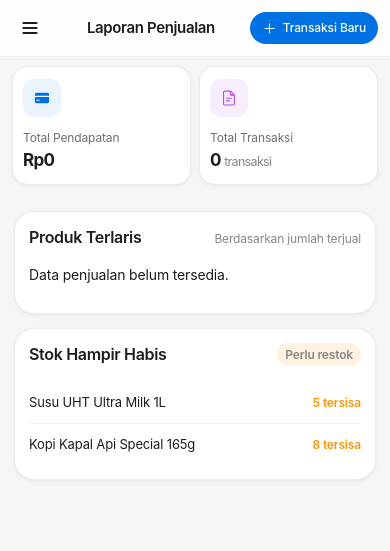
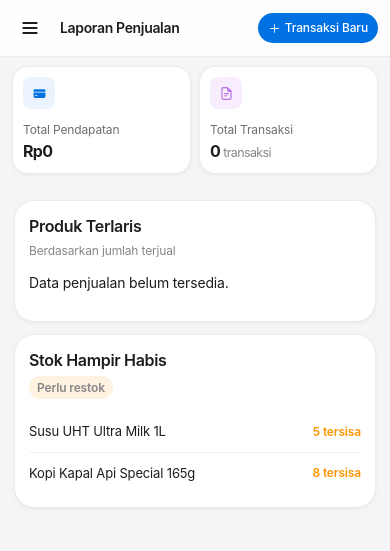
Before and after one commit to diyascode67/logprog-project, a Flask app: page /laporan in a window 390 px wide. Shown: the top 551 px of the page. Run offline with Flask 3, Linux system fonts and the light colour scheme; a user stored in the database is signed in; data comes from the database, SQL or seed files in the repository; data that the repository does not hold is empty.

Commit message:
fix: deep responsive overhaul v1.8 - topbar truncate, onboarding stack, toolbar wrap, kbd-badge hidden, deduplicate CSS

```diff
--- a/static/style.css
+++ b/static/style.css
@@ -2897,311 +2897,374 @@ tbody tr:hover {
 }
 
 /* ========================================================================= */
-/* RESPONSIVE — Mobile First (< 768px), Tablet (768–1100px), Desktop (>1100) */
+/* RESPONSIVE — Tablet (≤1100px), Mobile (≤767px), Small (≤400px)           */
 /* ========================================================================= */
+
+/* ── Fix topbar title overflow di semua ukuran ─────────────────────────────
+   Pastikan title tidak mendorong action buttons keluar layar.               */
+.topbar-title-group {
+  min-width: 0;
+  flex: 1;
+  overflow: hidden;
+}
+
+.topbar-title-group h1 {
+  overflow: hidden;
+  text-overflow: ellipsis;
+  white-space: nowrap;
+}
+
+/* Topbar actions tidak boleh shrink — tombol harus selalu terlihat */
+.topbar-actions {
+  flex-shrink: 0;
+}
 
 /* ── Tablet (768px – 1100px) ──────────────────────────────────────────────── */
 @media (max-width: 1100px) {
-  /* Sidebar menyempit tapi tetap ada */
   .sidebar {
     width: 220px;
   }
   .content {
     margin-left: 220px;
   }
-
-  /* Metric grid jadi 2 kolom */
   .metric-grid {
     grid-template-columns: repeat(2, 1fr);
     padding: 16px 20px 8px;
   }
-
-  /* Dashboard panels jadi 1 kolom */
   .dashboard-grid {
     grid-template-columns: 1fr;
     padding: 10px 20px 20px;
   }
-
-  /* POS layout: catalog atas, cart bawah */
   .pos-layout {
     grid-template-columns: 1fr;
     padding: 14px 20px 20px;
   }
-
   .pos-cart-panel {
     position: static;
     top: auto;
   }
-
   .product-cards-grid {
     max-height: 420px;
   }
-
   .topbar {
     padding: 12px 20px;
   }
-
   .flash-area {
     margin: 12px 20px 0;
   }
-
   .onboarding-panel {
     margin: 6px 20px 10px;
   }
 }
 
-/* ── Mobile (< 768px) ─────────────────────────────────────────────────────── */
+/* ── Mobile (≤767px) ──────────────────────────────────────────────────────── */
 @media (max-width: 767px) {
-  /* Sidebar: off-canvas slide-in */
+
+  /* ── Sidebar: off-canvas slide-in ─────────────────────────────────────── */
   .sidebar {
-    width: 260px;
+    width: 270px;
     transform: translateX(-100%);
     transition: transform 280ms var(--spring);
     box-shadow: none;
     padding: 24px 12px 20px;
   }
-
   .sidebar.open {
     transform: translateX(0);
-    box-shadow: 4px 0 40px rgba(0, 0, 0, 0.15);
-  }
-
-  /* Overlay saat sidebar terbuka */
+    box-shadow: 4px 0 40px rgba(0,0,0,0.15);
+  }
+  /* Dim overlay saat sidebar terbuka */
   .sidebar.open::after {
     content: '';
     position: fixed;
-    inset: 0 0 0 260px;
+    inset: 0 0 0 270px;
     z-index: -1;
-    background: rgba(0, 0, 0, 0.3);
+    background: rgba(0,0,0,0.30);
     backdrop-filter: blur(2px);
   }
 
-  /* Tombol hamburger muncul */
+  /* ── Content full width ─────────────────────────────────────────────────── */
+  .content {
+    margin-left: 0;
+  }
+
+  /* ── Hamburger button muncul ────────────────────────────────────────────── */
   .mobile-menu {
     display: grid;
     place-items: center;
     width: 36px;
     height: 36px;
+    flex-shrink: 0;
     border: 0;
     border-radius: var(--r-sm);
     background: transparent;
     color: var(--text-primary);
-    flex-shrink: 0;
-  }
-
-  /* Content full width */
-  .content {
-    margin-left: 0;
-  }
-
-  /* Topbar lebih compact */
+  }
+
+  /* ── Topbar: compact & tidak overflow ──────────────────────────────────── */
   .topbar {
     min-height: 56px;
-    padding: 10px 16px;
-    gap: 10px;
-  }
-
+    padding: 8px 14px;
+    gap: 8px;
+    flex-wrap: nowrap;
+  }
+  /* Title: truncate bila panjang */
   .topbar-title-group h1 {
-    font-size: 17px;
-  }
-
+    font-size: 16px;
+  }
   .topbar-title-group p {
     display: none;
   }
-
-  /* Sembunyikan "Online" badge & teks panjang di topbar actions */
+  /* Sembunyikan badge online di mobile */
   .online {
     display: none;
   }
-
+  /* Sembunyikan label teks ⌘K di mobile, hanya icon */
+  .kbd-badge {
+    display: none;
+  }
   /* Tombol topbar lebih kecil */
-  .topbar-actions .button {
-    min-height: 32px;
-    padding: 5px 12px;
+  .topbar-actions .button,
+  .topbar-actions .apple-pill-btn {
+    min-height: 30px;
+    padding: 4px 10px;
     font-size: 12px;
-  }
-
-  /* Flash area */
+    gap: 4px;
+  }
+  .topbar-actions .button .icon,
+  .topbar-actions .apple-pill-btn .icon {
+    width: 13px;
+    height: 13px;
+  }
+  /* Hanya tampilkan icon (tanpa teks) untuk tombol secondary di topbar */
+  .topbar-actions .button:not(.primary) .btn-label,
+  .topbar-actions .apple-pill-btn:not(.primary) .btn-label {
+    display: none;
+  }
+
+  /* ── Flash area ─────────────────────────────────────────────────────────── */
   .flash-area {
     margin: 10px 14px 0;
   }
 
-  /* Main body padding */
+  /* ── Main body ──────────────────────────────────────────────────────────── */
   .main-body {
-    padding-bottom: 24px;
-  }
-
-  /* Metric: 2 kolom kecil di mobile */
+    padding-bottom: 28px;
+  }
+
+  /* ── Metric grid: 2 kolom di mobile ────────────────────────────────────── */
   .metric-grid {
     grid-template-columns: repeat(2, 1fr);
     gap: 10px;
     padding: 12px 14px 6px;
   }
-
   .metric-card {
-    min-height: 100px;
-    padding: 14px 14px;
-  }
-
+    min-height: 96px;
+    padding: 12px 14px;
+  }
   .metric-card strong {
-    font-size: 19px;
-  }
-
-  /* Dashboard panels full width */
+    font-size: 18px;
+  }
+  .metric-icon {
+    width: 32px;
+    height: 32px;
+    border-radius: 8px;
+  }
+  .metric-icon svg {
+    width: 15px;
+    height: 15px;
+  }
+
+  /* ── Dashboard grid: 1 kolom ────────────────────────────────────────────── */
   .dashboard-grid {
     grid-template-columns: 1fr;
-    gap: 14px;
+    gap: 12px;
     padding: 8px 14px 16px;
   }
 
-  /* Onboarding panel */
+  /* ── Onboarding panel: stack vertikal di mobile ─────────────────────────── */
   .onboarding-panel {
+    flex-direction: column;
+    align-items: flex-start;
     margin: 4px 14px 8px;
-    padding: 14px 16px;
-    gap: 12px;
-  }
-
-  /* Tabel: scroll horizontal */
-  .table-scroll {
-    overflow-x: auto;
-    -webkit-overflow-scrolling: touch;
-  }
-
-  table {
-    min-width: 520px;
-  }
-
-  /* Panel padding lebih kecil */
+    padding: 16px;
+    gap: 10px;
+  }
+  .onboarding-body p {
+    font-size: 12px;
+  }
+
+  /* ── Panel padding ──────────────────────────────────────────────────────── */
   .report-panel,
   .chart-panel,
   .low-stock {
     padding: 14px;
   }
-
-  /* POS Layout: full stack mobile */
+  .table-panel {
+    padding: 14px;
+  }
+
+  /* ── Tabel: scroll horizontal ───────────────────────────────────────────── */
+  .table-scroll {
+    overflow-x: auto;
+    -webkit-overflow-scrolling: touch;
+  }
+  table {
+    min-width: 500px;
+  }
+  th, td {
+    white-space: nowrap;
+    font-size: 12.5px;
+    padding: 9px 10px;
+  }
+
+  /* ── Toolbar produk (search + tambah) ──────────────────────────────────── */
+  .toolbar {
+    flex-wrap: wrap;
+    gap: 8px;
+    padding: 12px 14px 0;
+  }
+  .toolbar .search {
+    flex: 1 1 100%;
+    min-width: 0;
+  }
+  .toolbar > .button {
+    flex: 1;
+    min-height: 36px;
+    justify-content: center;
+  }
+
+  /* ── Mini metrics (produk page) ─────────────────────────────────────────── */
+  .mini-metrics {
+    gap: 10px;
+    padding: 10px 14px;
+  }
+  .mini-metrics article {
+    padding: 12px 14px;
+    gap: 10px;
+  }
+
+  /* ── Add product section ────────────────────────────────────────────────── */
+  .add-product {
+    margin: 0 14px;
+    padding: 16px;
+  }
+  .panel-title {
+    flex-direction: column;
+    align-items: flex-start;
+    gap: 4px;
+    margin-bottom: 12px;
+  }
+  .form-grid {
+    grid-template-columns: 1fr;
+  }
+
+  /* ── POS layout: stack vertikal ─────────────────────────────────────────── */
   .pos-layout {
     grid-template-columns: 1fr;
-    gap: 14px;
+    gap: 12px;
     padding: 10px 14px 20px;
   }
-
   .pos-cart-panel {
     position: static;
-  }
-
-  /* Product grid: 2 kolom di mobile */
+    top: auto;
+  }
+
+  /* ── Product grid: 2 kolom ──────────────────────────────────────────────── */
   .product-cards-grid {
     grid-template-columns: repeat(2, 1fr);
-    gap: 10px;
-    max-height: 380px;
-  }
-
+    gap: 9px;
+    max-height: 360px;
+  }
   .product-card {
-    padding: 11px;
-  }
-
+    padding: 10px;
+  }
   .product-name {
-    font-size: 12.5px;
-    min-height: 32px;
-  }
-
+    font-size: 12px;
+    min-height: 30px;
+  }
   .product-price {
-    font-size: 14px;
-  }
-
-  /* Cart items list jangan terlalu tinggi */
-  .cart-items-list {
-    max-height: 280px;
-  }
-
-  /* Search box full width di mobile */
+    font-size: 13.5px;
+  }
+
+  /* ── Search box full width ──────────────────────────────────────────────── */
   .pos-search-box {
     width: 100%;
-  }
-
+    max-width: none;
+  }
   .panel-top-bar {
+    flex-direction: column;
+    align-items: stretch;
+    gap: 10px;
+  }
+  .panel-top-bar > div:first-child {
+    display: flex;
+    align-items: baseline;
+    gap: 6px;
     flex-wrap: wrap;
-    gap: 10px;
-  }
-
-  /* Produk page layout */
-  .produk-layout {
-    grid-template-columns: 1fr !important;
-    padding: 10px 14px !important;
-  }
-
-  /* Laporan */
-  .laporan-grid {
-    grid-template-columns: 1fr !important;
-    padding: 10px 14px !important;
-  }
-
-  /* Modal checkout full width */
+  }
+
+  /* ── Cart ───────────────────────────────────────────────────────────────── */
+  .cart-items-list {
+    max-height: 250px;
+  }
+
+  /* ── Modal checkout: full width ─────────────────────────────────────────── */
   .apple-modal-dialog {
-    width: calc(100% - 20px);
-    margin: auto 10px;
-  }
-
+    width: calc(100% - 24px);
+    max-width: none;
+  }
   .apple-sheet-box {
-    padding: 22px 18px 20px;
-  }
-
+    padding: 20px 18px 18px;
+  }
   .sheet-title {
     font-size: 17px;
   }
-
-  /* Segment control text kecil */
   .segment-btn {
     font-size: 11px;
     gap: 3px;
     min-height: 30px;
   }
-
   .segment-btn svg {
     width: 12px;
     height: 12px;
   }
 
-  /* Success dialog */
-  .success-circle {
-    width: 60px;
-    height: 60px;
-  }
-
-  /* Produk page search + button */
-  .produk-actions {
-    flex-wrap: wrap;
-    gap: 8px;
-  }
-}
-
-/* ── Sangat kecil (< 400px) ─────────────────────────────────────────────── */
+  /* ── Produk page: panel jadi 1 kolom ───────────────────────────────────── */
+  .produk-layout {
+    grid-template-columns: 1fr !important;
+    padding: 10px 14px !important;
+  }
+  .laporan-grid {
+    grid-template-columns: 1fr !important;
+    padding: 10px 14px !important;
+  }
+}
+
+/* ── Sangat kecil (≤400px) ───────────────────────────────────────────────── */
 @media (max-width: 400px) {
+  .topbar {
+    padding: 7px 12px;
+  }
+  .topbar-title-group h1 {
+    font-size: 14px;
+  }
   .metric-grid {
-    grid-template-columns: 1fr 1fr;
     gap: 8px;
     padding: 10px 12px 4px;
   }
-
   .metric-card {
-    padding: 12px 10px;
-    min-height: 88px;
-  }
-
+    min-height: 84px;
+    padding: 10px 10px;
+  }
   .metric-card strong {
-    font-size: 17px;
-  }
-
+    font-size: 16px;
+  }
   .product-cards-grid {
-    grid-template-columns: 1fr 1fr;
-    gap: 8px;
-  }
-
-  .topbar {
-    padding: 8px 12px;
-  }
-
-  .topbar-title-group h1 {
-    font-size: 15px;
-  }
-}
+    grid-template-columns: repeat(2, 1fr);
+    gap: 7px;
+    max-height: 320px;
+  }
+  .product-card {
+    padding: 9px;
+  }
+}
--- a/templates/base.html
+++ b/templates/base.html
@@ -6,8 +6,8 @@
   <meta name="viewport" content="width=device-width, initial-scale=1">
   <meta http-equiv="X-UA-Compatible" content="IE=edge">
   <title>{% block title %}Smart Retail{% endblock %}</title>
-  <link rel="preload" href="{{ url_for('static', filename='style.css') }}?v=1.7" as="style">
-  <link rel="stylesheet" href="{{ url_for('static', filename='style.css') }}?v=1.7">
+  <link rel="preload" href="{{ url_for('static', filename='style.css') }}?v=1.8" as="style">
+  <link rel="stylesheet" href="{{ url_for('static', filename='style.css') }}?v=1.8">
   {% block extra_head %}{% endblock %}
 </head>
 <body>
@@ -119,8 +119,8 @@
     </main>
   </div>
 
-  <script src="{{ url_for('static', filename='pos.js') }}?v=1.7" defer></script>
-  <script src="{{ url_for('static', filename='app.js') }}?v=1.7" defer></script>
+  <script src="{{ url_for('static', filename='pos.js') }}?v=1.8" defer></script>
+  <script src="{{ url_for('static', filename='app.js') }}?v=1.8" defer></script>
   {% block extra_scripts %}{% endblock %}
 </body>
 </html>
```
